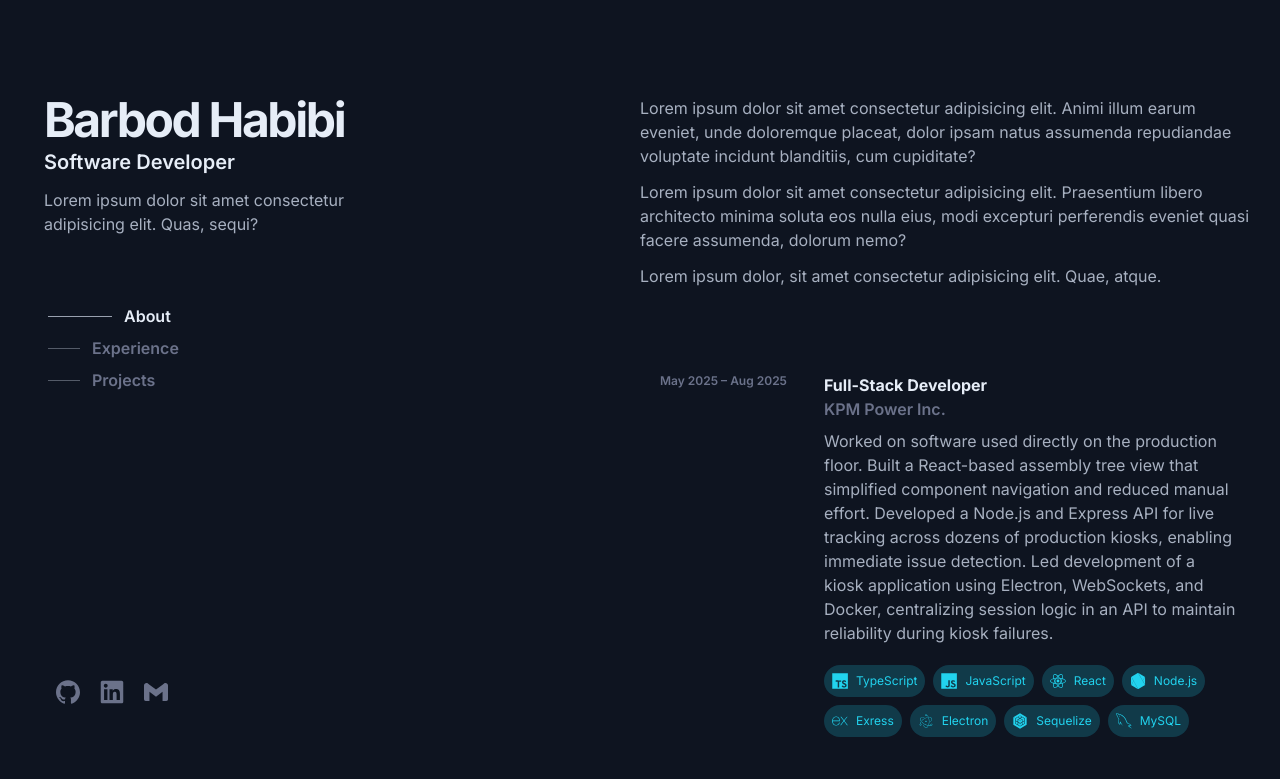
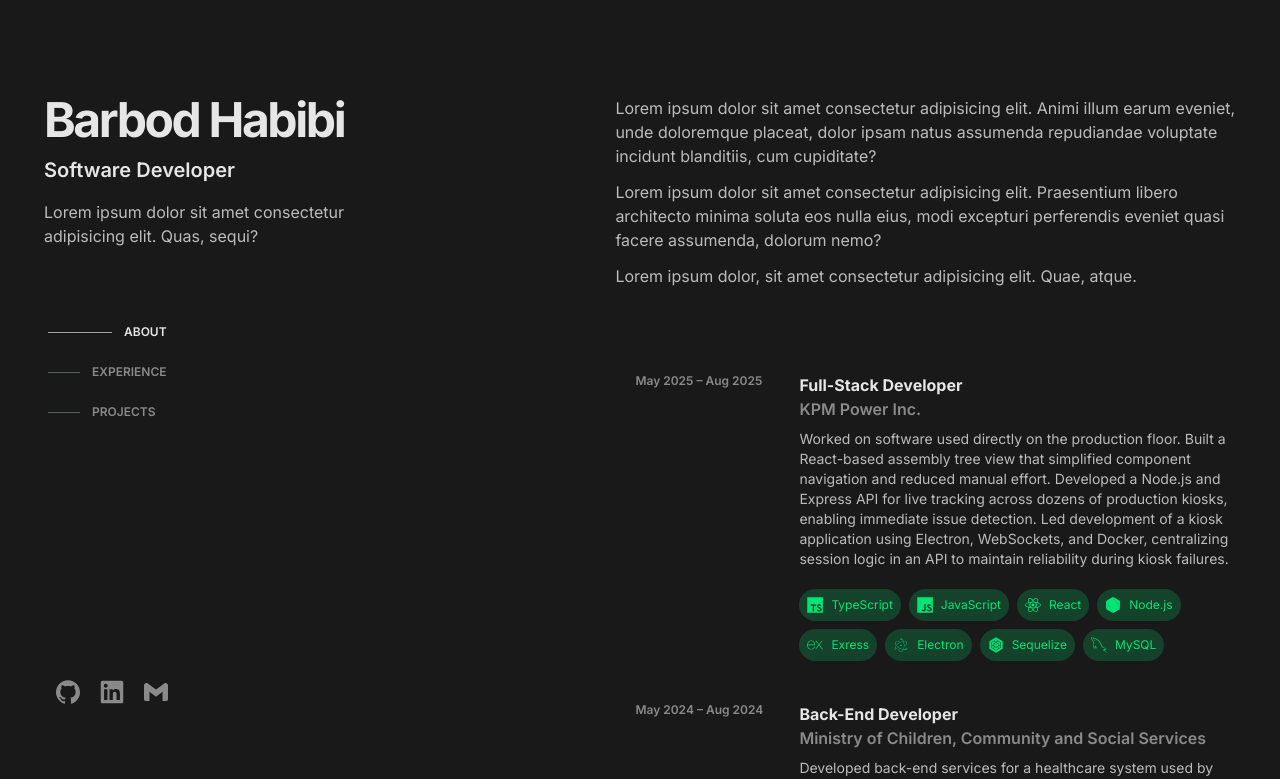
Before and after one commit to Bitstachio/portfolio, a Next.js app: page / in a window 1280 px wide. Shown: the top 779 px of the page. Built offline with nearby package versions, Linux system fonts and the light colour scheme.

Commit message:
Update color scheme & apply new text classes

```diff
--- a/src/app/globals.css
+++ b/src/app/globals.css
@@ -1,23 +1,27 @@
 @import "tailwindcss";
 
 :root {
-  --bg-main: #0e1420;
-  --bg-surface: #141c2f;
-  --bg-elevated: #1b2540 --text-primary: #e5e7eb;
+  /* Backgrounds (slightly darker VS Code inspired) */
+  --bg-main: #191919;
+  --bg-surface: #202020;
+  --bg-elevated: #282828;
 
-  --text-primary: #e6edf7;
-  --text-secondary: #a7b0c0;
-  --text-tertiary: #6b728a;
+  /* Text */
+  --text-strong: #e6e6e6;
+  --text-primary: #bcbcbc;
+  --text-secondary: #8a8a8a;
 
-  --accent-primary: #22d3ee;
-  --accent-hover: #67e8f9;
-  --accent-active: #06b6d4;
+  /* Accent (spring green) */
+  --accent-primary: #00e676;
+  --accent-hover: #33f08c;
+  --accent-active: #00c853;
 
-  --border-default: #1f2937;
-  --border-muted: #111827;
+  --focus-ring: rgba(0, 230, 118, 0.55);
+  --shadow-accent: 0 0 28px rgba(0, 230, 118, 0.35);
 
-  --focus-ring: rgba(34, 211, 238, 0.45);
-  --shadow-accent: 0 0 24px rgba(34, 211, 238, 0.25);
+  /* Borders & effects */
+  --border-default: #333333;
+  --border-muted: #262626;
 }
 
 @theme inline {
@@ -25,9 +29,9 @@
   --color-surface: var(--bg-surface);
   --color-elevated: var(--bg-elevated);
 
+  --color-strong: var(--text-strong);
   --color-foreground: var(--text-primary);
   --color-muted: var(--text-secondary);
-  --color-subtle: var(--text-tertiary);
 
   --color-accent: var(--accent-primary);
   --color-accent-hover: var(--accent-hover);
--- a/src/app/page.tsx
+++ b/src/app/page.tsx
@@ -9,14 +9,14 @@ export default function Home() {
   return (
     <div className="px-6 max-w-screen-xl mx-auto">
       <div className="flex justify-between gap-4 items-start">
-        <header className="sticky top-0 h-screen w-1/2 max-w-sm flex flex-col justify-between py-24 md:ps-5">
+        <header className="sticky top-0 h-screen w-[48%] max-w-sm flex flex-col justify-between py-24 md:ps-5">
           <div className="flex flex-col gap-16">
             <Intro />
             <Navbar />
           </div>
           <Connect />
         </header>
-        <main className="w-1/2 flex flex-col gap-16 py-24">
+        <main className="w-[52%] flex flex-col gap-16 py-24">
           <About />
           <Experience />
           <Projects />
--- a/src/components/sections/About/About.tsx
+++ b/src/components/sections/About/About.tsx
@@ -1,5 +1,5 @@
 const About = () => (
-  <article id="about" className="text-muted flex flex-col gap-3">
+  <article id="about" className="flex flex-col gap-3">
     <p>
       Lorem ipsum dolor sit amet consectetur adipisicing elit. Animi illum earum eveniet, unde doloremque placeat, dolor
       ipsam natus assumenda repudiandae voluptate incidunt blanditiis, cum cupiditate?
--- a/src/components/sections/Connect/Connect.tsx
+++ b/src/components/sections/Connect/Connect.tsx
@@ -8,7 +8,7 @@ const Connect = () => (
         <a href={config.href}>
           <Icon
             name={config.iconName}
-            className="h-5 w-5 sm:h-6 sm:w-6 fill-subtle hover:fill-muted transition-[fill] duration-300"
+            className="h-5 w-5 sm:h-6 sm:w-6 fill-muted hover:fill-strong transition-[fill] duration-300"
           />
         </a>
       </li>
--- a/src/components/sections/Experience/ExperienceCard/ExperienceCard.tsx
+++ b/src/components/sections/Experience/ExperienceCard/ExperienceCard.tsx
@@ -17,14 +17,14 @@ const ExperienceCard = ({ title, company, description, startDate, endDate, url,
   <Card url={url} ariaLabel={`${title} at ${company}`}>
     <div className="flex gap-5">
       <div className="w-36 flex-shrink-0">
-        <p className="text-xs text-subtle font-semibold">
+        <p className="text-xs text-muted font-semibold">
           {dateFormatter.format(startDate)} &ndash; {endDate ? dateFormatter.format(endDate) : "Present"}
         </p>
       </div>
       <div>
-        <h3 className="group-hover:text-accent duration-300 font-bold">{title}</h3>
-        <p className="text-subtle font-semibold">{company}</p>
-        <p className="text-muted mt-2">{description}</p>
+        <h3 className="text-strong group-hover:text-accent duration-300 font-bold">{title}</h3>
+        <p className="text-muted font-semibold">{company}</p>
+        <p className="text-sm mt-2">{description}</p>
         <Badges names={badgeNames} />
       </div>
     </div>
--- a/src/components/sections/Intro/Intro.tsx
+++ b/src/components/sections/Intro/Intro.tsx
@@ -1,8 +1,8 @@
 const Intro = () => (
   <header>
-    <h1 className="text-5xl font-bold tracking-tighter">Barbod Habibi</h1>
-    <p className="text-xl font-semibold mt-1">Software Developer</p>
-    <p className="text-muted mt-3">Lorem ipsum dolor sit amet consectetur adipisicing elit. Quas, sequi?</p>
+    <h1 className="text-strong text-5xl font-bold tracking-tighter">Barbod Habibi</h1>
+    <p className="mt-3 text-strong text-xl font-semibold mt-1">Software Developer</p>
+    <p className="mt-4">Lorem ipsum dolor sit amet consectetur adipisicing elit. Quas, sequi?</p>
   </header>
 );
 
--- a/src/components/sections/Navbar/Navbar.tsx
+++ b/src/components/sections/Navbar/Navbar.tsx
@@ -20,12 +20,12 @@ const Navbar = () => {
             <li key={item.id}>
               <a
                 href={item.href === "#" + ROOT_SECTION_ID ? "#" : item.href}
-                className={`group flex items-center gap-3 p-1 transition-all font-semibold ${isActive ? "text-foreground" : "text-subtle hover:text-foreground"}`}
+                className={`group flex py-3 text-xs items-center gap-3 p-1 transition-all font-semibold ${isActive ? "text-strong" : "text-muted hover:text-strong"}`}
               >
                 <span
                   className={`inline-block h-px duration-300 ${isActive ? "w-16 bg-gray-400" : "w-8 group-hover:w-16 bg-gray-400/50 group-hover:bg-gray-400"}`}
                 />
-                {item.label}
+                {item.label.toUpperCase()}
               </a>
             </li>
           );
--- a/src/components/sections/Projects/ProjectCard/ProjectCard.tsx
+++ b/src/components/sections/Projects/ProjectCard/ProjectCard.tsx
@@ -24,8 +24,8 @@ const ProjectCard = ({ name, description, url, imgSrc, badgeNames }: TProjectCar
         />
       </div>
       <div>
-        <h3 className="group-hover:text-accent duration-300 font-bold">{name}</h3>
-        <p className="text-muted mt-2">{description}</p>
+        <h3 className="text-strong group-hover:text-accent duration-300 font-bold">{name}</h3>
+        <p className="text-sm mt-2">{description}</p>
         <Badges names={badgeNames} />
       </div>
     </div>
```
